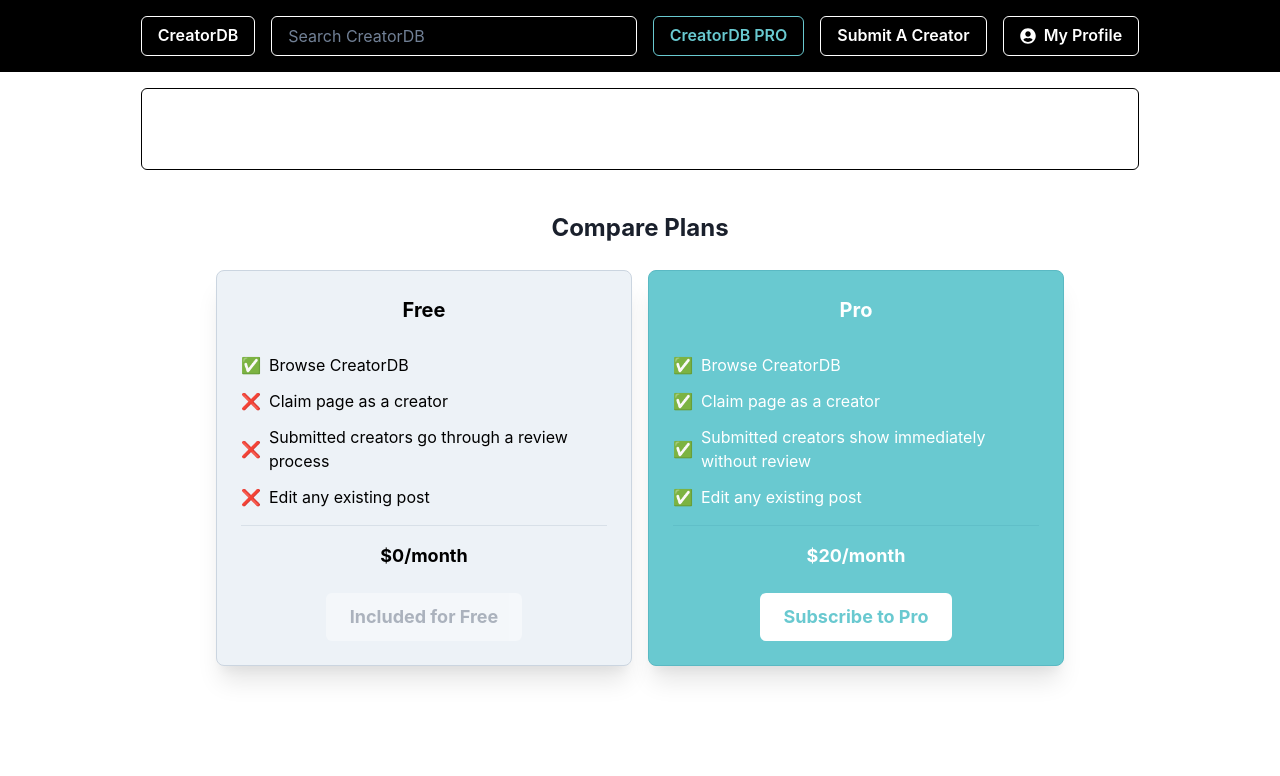
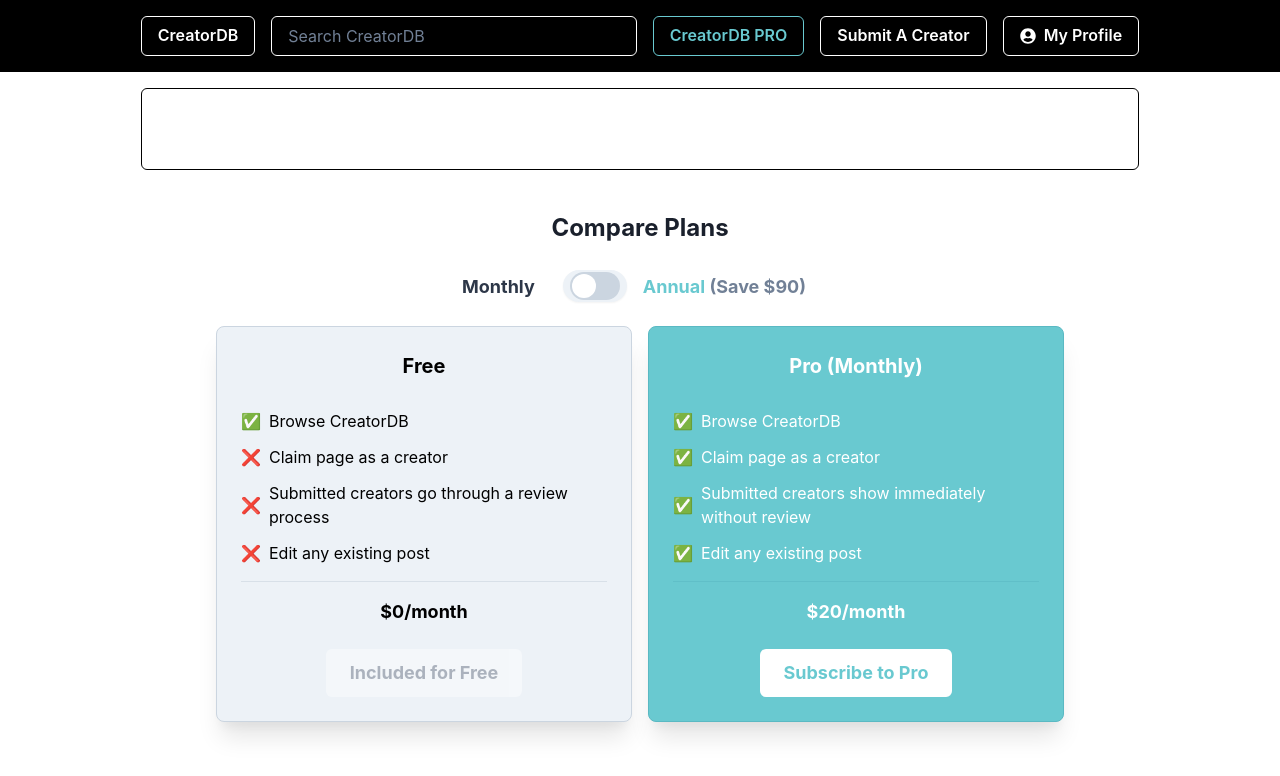
Before and after one commit to officiallyakshay/creatordb, a React (Vite) app: page /subscribe in a window 1280 px wide. Shown: the top 776 px of the page. Built offline with nearby package versions, Linux system fonts and the light colour scheme; no server answers; sample sign-in values are in the browser's storage.

Commit message:
added annual card. better styling

```diff
--- a/src/Subscribe.tsx
+++ b/src/Subscribe.tsx
@@ -8,6 +8,9 @@
   Divider,
   useBreakpointValue,
   Center,
+  Switch,
+  FormControl,
+  FormLabel,
 } from "@chakra-ui/react";
 import { useEffect, useState } from "react";
 import { getAuth, onAuthStateChanged } from "firebase/auth";
@@ -19,6 +22,7 @@
   const [searchParams] = useSearchParams();
   const status = searchParams.get("status");
   const [isAuthenticated, setIsAuthenticated] = useState(false);
+  const [isAnnual, setIsAnnual] = useState(false); // State for the slider
   const auth = getAuth();
 
   useEffect(() => {
@@ -61,6 +65,42 @@
         <Text fontSize="2xl" fontWeight="bold">
           Compare Plans
         </Text>
+
+        {/* Switch for Monthly/Annual */}
+        <FormControl
+          display="flex"
+          alignItems="center"
+          justifyContent="center"
+          gap="4"
+        >
+          <FormLabel mb="0" fontWeight="bold" fontSize="lg" color="gray.700">
+            Monthly
+          </FormLabel>
+          <Box
+            display="flex"
+            alignItems="center"
+            justifyContent="center"
+            bg="gray.100"
+            p="2"
+            borderRadius="full"
+            w="16"
+            h="8"
+            boxShadow="sm"
+          >
+            <Switch
+              size="lg"
+              colorScheme="teal"
+              isChecked={isAnnual}
+              onChange={() => setIsAnnual(!isAnnual)}
+            />
+          </Box>
+          <FormLabel mb="0" fontWeight="bold" fontSize="lg" color="#69C9D0">
+            Annual{" "}
+            <Text as="span" color="gray.500">
+              (Save $90)
+            </Text>
+          </FormLabel>
+        </FormControl>
 
         {/* Pricing Plans */}
         <HStack
@@ -153,7 +193,7 @@
                 textAlign="center"
                 w="full"
               >
-                Pro
+                Pro ({isAnnual ? "Annual" : "Monthly"})
               </Text>
               <HStack>
                 <Text>✅</Text>
@@ -175,10 +215,15 @@
             <Divider my="4" />
             <VStack>
               <Text fontSize="lg" fontWeight="bold" textAlign="center">
-                $20/month
+                {isAnnual ? "$150/year" : "$20/month"}
               </Text>
+              {isAnnual && (
+                <Text fontSize="sm" color="gray.200" fontWeight="medium">
+                  Save $90 compared to the monthly plan
+                </Text>
+              )}
               <Center mt="4">
-                <Link to="" target="_blank">
+                {/* <Link to="" target="_blank"> */}
                 <Button
                   bg="white"
                   color="#69C9D0"
@@ -188,7 +233,7 @@
                 >
                   Subscribe to Pro
                 </Button>
-                </Link>
+                {/* </Link> */}
               </Center>
             </VStack>
           </Box>
```
Lines whose indentation alone changed are shown as unchanged.
